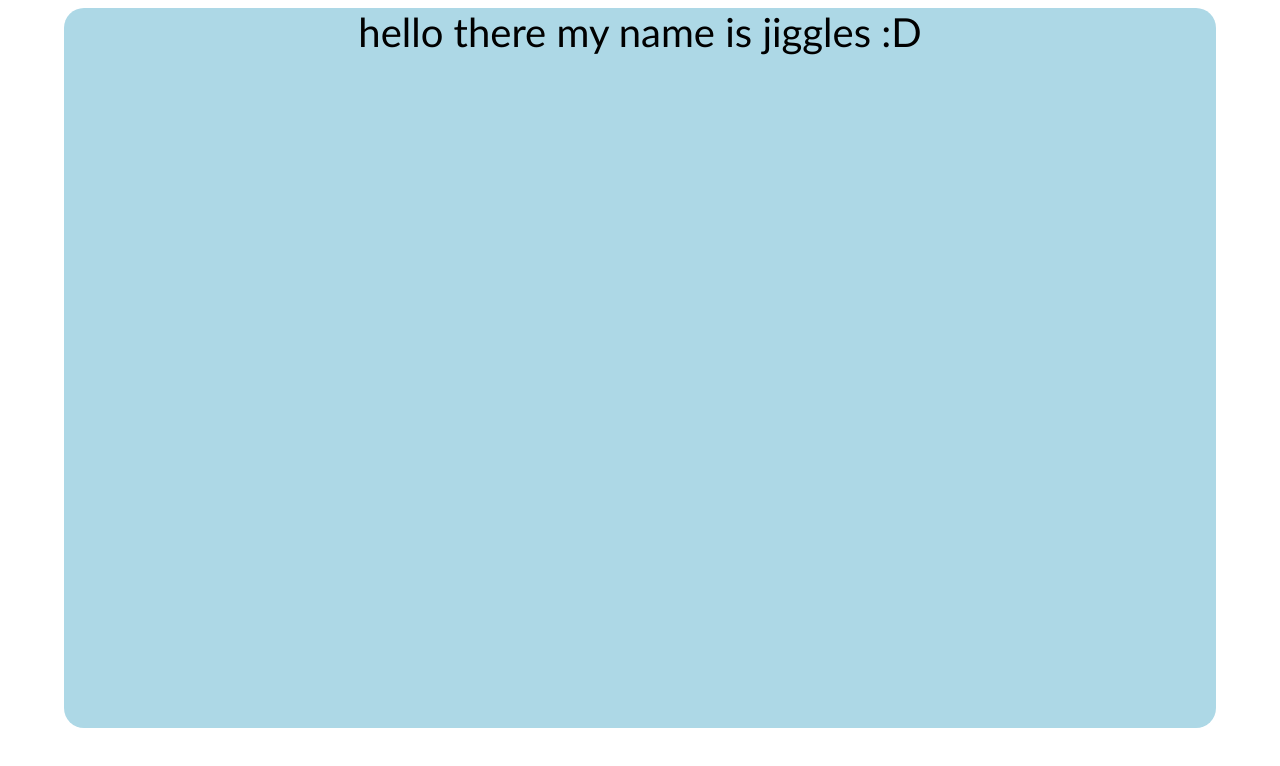
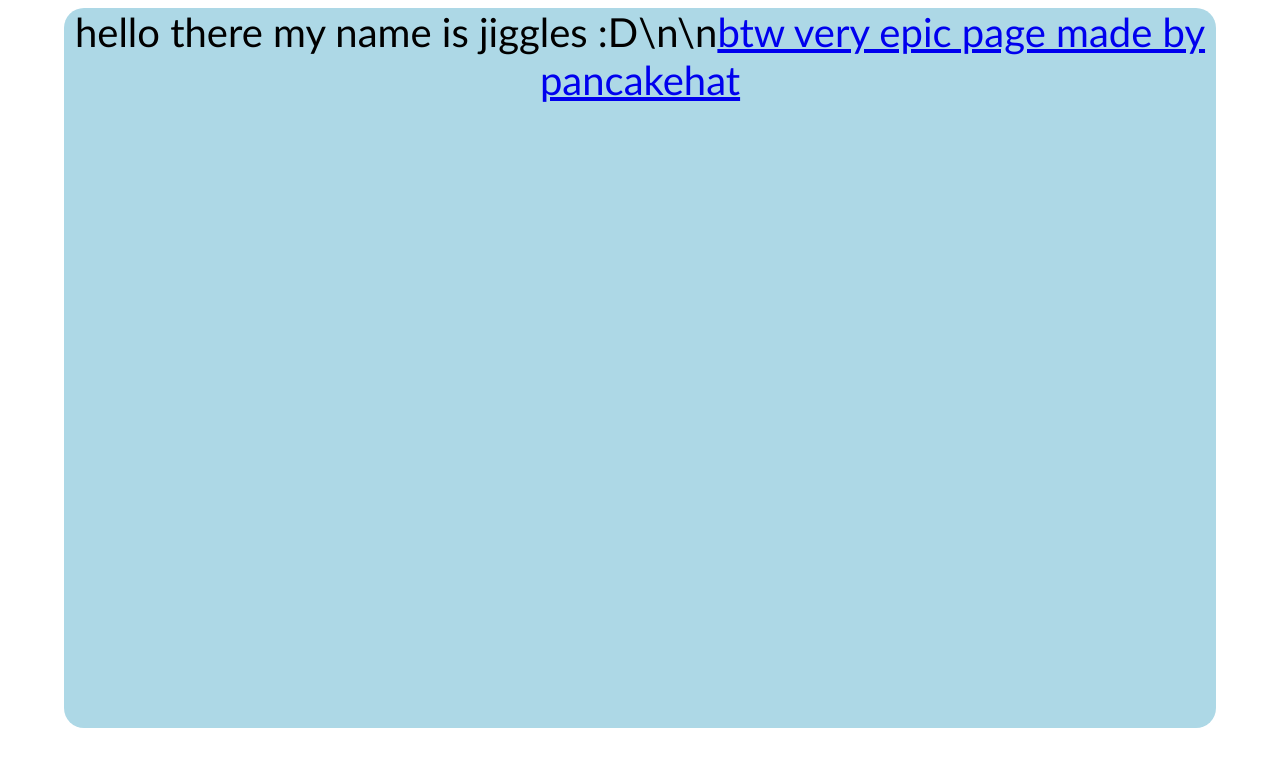
Before and after one commit to ItsJiggles/ItsJiggles.github.io, a plain HTML site: page index.html in a window 1280 px wide. Drawn offline with Linux system fonts and the light colour scheme.

Commit message:
Update index.html

```diff
--- a/index.html
+++ b/index.html
@@ -2,7 +2,7 @@
 <html>
 <body>
     <div style="width: 90vw;height: 90vh;border:thick;border-color:black;border-radius:20px;background-color:lightblue; margin:auto">
-        <span style="text-align: center;font-family:'Trebuchet MS', 'Lucida Sans Unicode', 'Lucida Grande', 'Lucida Sans', Arial, sans-serif;position: absolute;/* top: 0%; *//* left: 10%; */font-size: 5vh;/* text-align:center; *;width: fit-content;;//* overflow: hidden; */width: 90vw;">hello there my name is jiggles :D</span>
+        <span style="text-align: center;font-family:'Trebuchet MS', 'Lucida Sans Unicode', 'Lucida Grande', 'Lucida Sans', Arial, sans-serif;position: absolute;/* top: 0%; *//* left: 10%; */font-size: 5vh;/* text-align:center; *;width: fit-content;;//* overflow: hidden; */width: 90vw;">hello there my name is jiggles :D\n\n<a href="https://itsjiggles.github.io/epic">btw very epic page made by pancakehat</a></span>
     </div>
 </body>
 </html>
```
